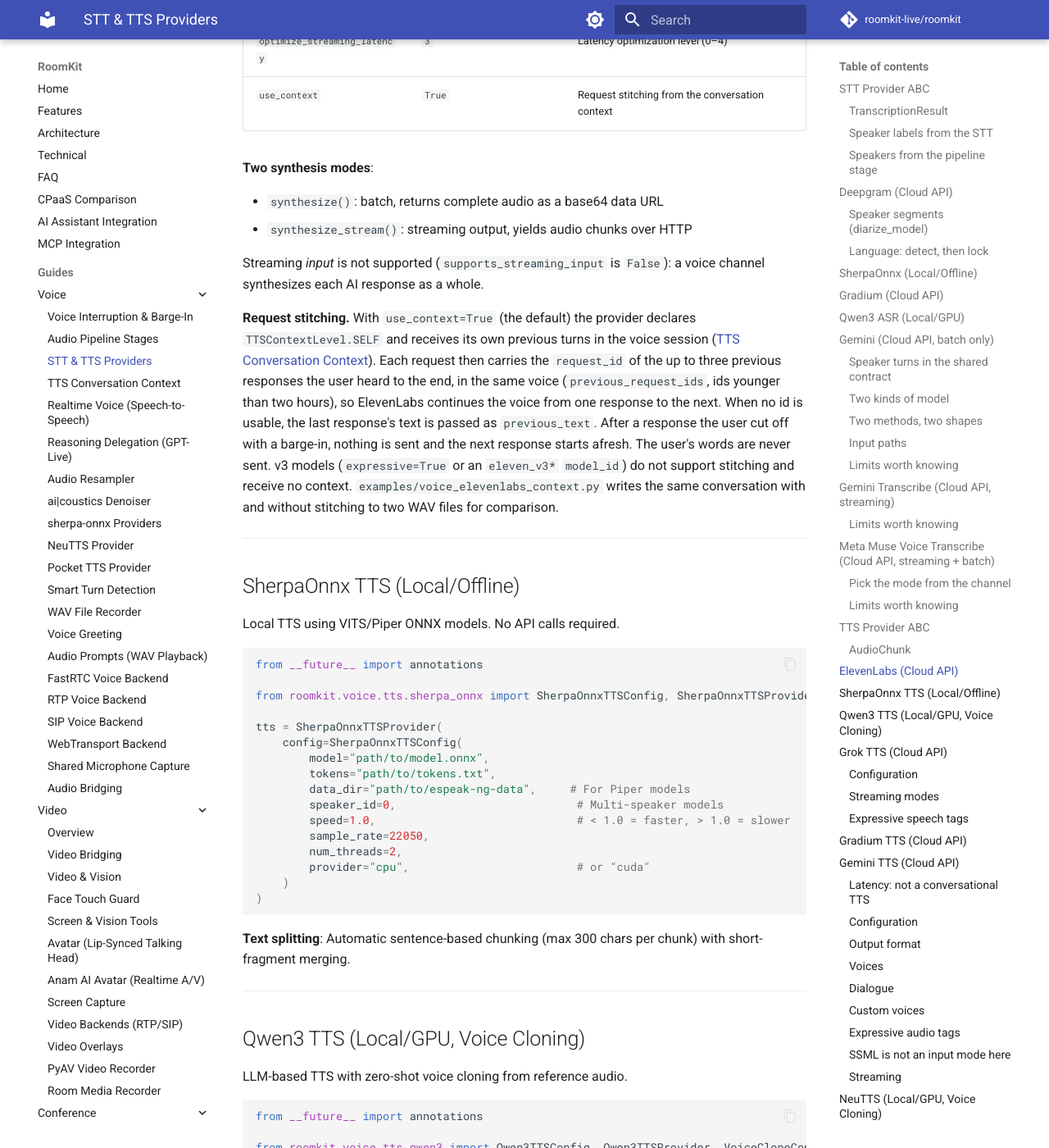
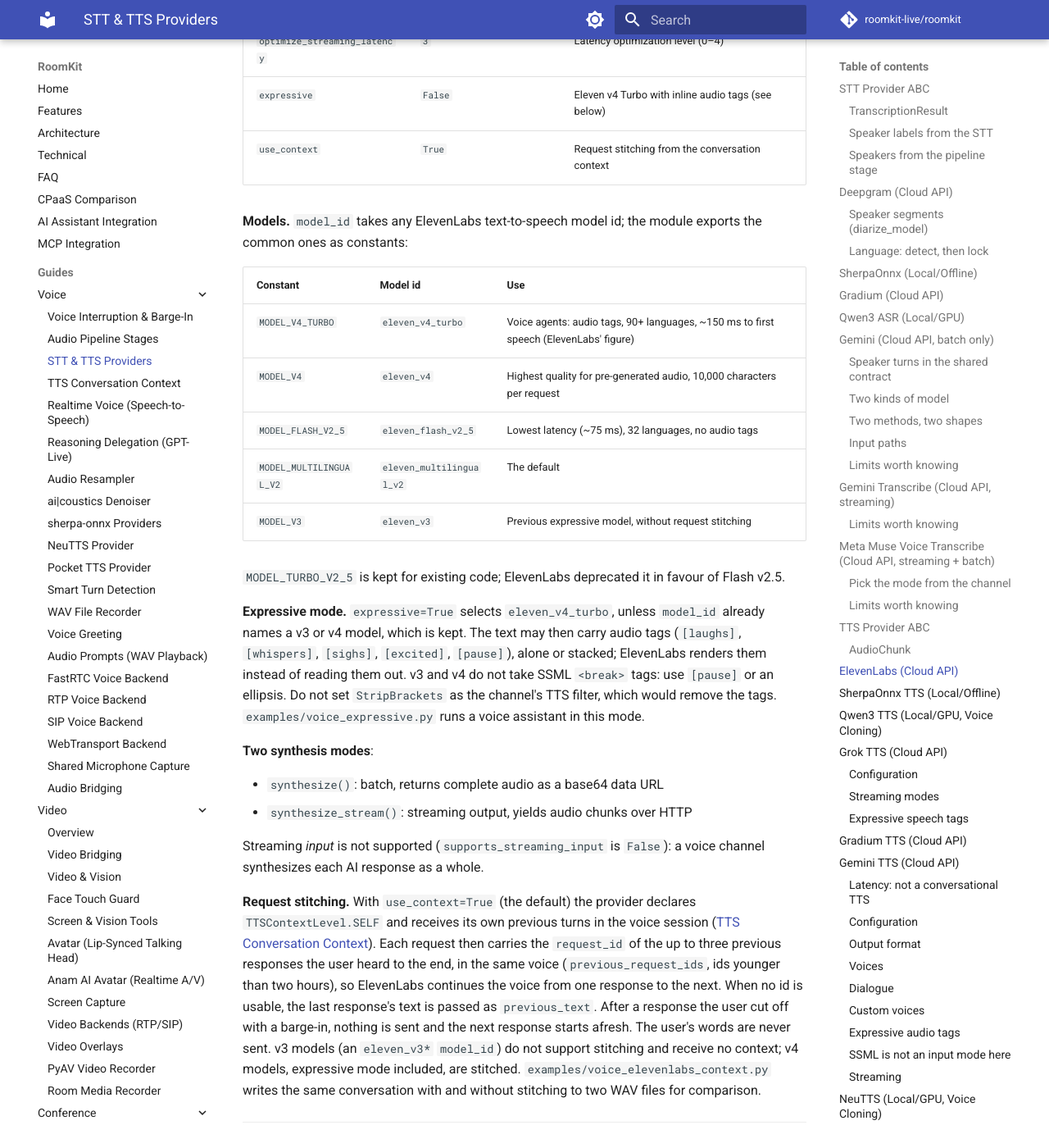
Before and after one commit to roomkit-live/roomkit-docs, an MkDocs documentation site: the page built from docs/guides/stt-tts-providers.md, in a window 1280 px wide and 1400 px high, scrolled down 20787 px. Shown: the whole window at 82% size. Built offline with MkDocs 1.6.1 and Material for MkDocs 9.7.7, drawn with Linux system fonts in a browser that asks for light colours; comment, search, counter and statistics services are not loaded.

Commit message:
docs(tts): Eleven v4 models, and expressive mode on v4 Turbo (RMK-263)
The ElevenLabs section lists the model constants, says what expressive
mode selects and that v4 is stitched, and the realtime guide says an
agent's TTS model is chosen in its dashboard. The features table names
the elevenlabs extra.

```diff
--- a/docs/guides/stt-tts-providers.md
+++ b/docs/guides/stt-tts-providers.md
@@ -873,7 +873,30 @@ for v in await tts.list_voices(language="fr"):
 | `style` | `0.0` | Style exaggeration (0–1) |
 | `output_format` | `"mp3_44100_128"` | Output format |
 | `optimize_streaming_latency` | `3` | Latency optimization level (0–4) |
+| `expressive` | `False` | Eleven v4 Turbo with inline audio tags (see below) |
 | `use_context` | `True` | Request stitching from the conversation context |
+
+**Models.** `model_id` takes any ElevenLabs text-to-speech model id; the module
+exports the common ones as constants:
+
+| Constant | Model id | Use |
+|----------|----------|-----|
+| `MODEL_V4_TURBO` | `eleven_v4_turbo` | Voice agents: audio tags, 90+ languages, ~150 ms to first speech (ElevenLabs' figure) |
+| `MODEL_V4` | `eleven_v4` | Highest quality for pre-generated audio, 10,000 characters per request |
+| `MODEL_FLASH_V2_5` | `eleven_flash_v2_5` | Lowest latency (~75 ms), 32 languages, no audio tags |
+| `MODEL_MULTILINGUAL_V2` | `eleven_multilingual_v2` | The default |
+| `MODEL_V3` | `eleven_v3` | Previous expressive model, without request stitching |
+
+`MODEL_TURBO_V2_5` is kept for existing code; ElevenLabs deprecated it in favour
+of Flash v2.5.
+
+**Expressive mode.** `expressive=True` selects `eleven_v4_turbo`, unless
+`model_id` already names a v3 or v4 model, which is kept. The text may then
+carry audio tags (`[laughs]`, `[whispers]`, `[sighs]`, `[excited]`, `[pause]`),
+alone or stacked; ElevenLabs renders them instead of reading them out. v3 and
+v4 do not take SSML `<break>` tags: use `[pause]` or an ellipsis. Do not set
+`StripBrackets` as the channel's TTS filter, which would remove the tags.
+`examples/voice_expressive.py` runs a voice assistant in this mode.
 
 **Two synthesis modes**:
 
@@ -891,8 +914,9 @@ to the end, in the same voice (`previous_request_ids`, ids younger than two
 hours), so ElevenLabs continues the voice from one response to the next. When
 no id is usable, the last response's text is passed as `previous_text`. After
 a response the user cut off with a barge-in, nothing is sent and the next
-response starts afresh. The user's words are never sent. v3 models (`expressive=True` or an
-`eleven_v3*` `model_id`) do not support stitching and receive no context.
+response starts afresh. The user's words are never sent. v3 models (an `eleven_v3*`
+`model_id`) do not support stitching and receive no context; v4 models, expressive
+mode included, are stitched.
 `examples/voice_elevenlabs_context.py` writes the same conversation with and
 without stitching to two WAV files for comparison.
 
```
Also changed, not shown: docs/features.md (+1 -1 lines), docs/guides/realtime-voice-providers.md (+1 -1 lines).
